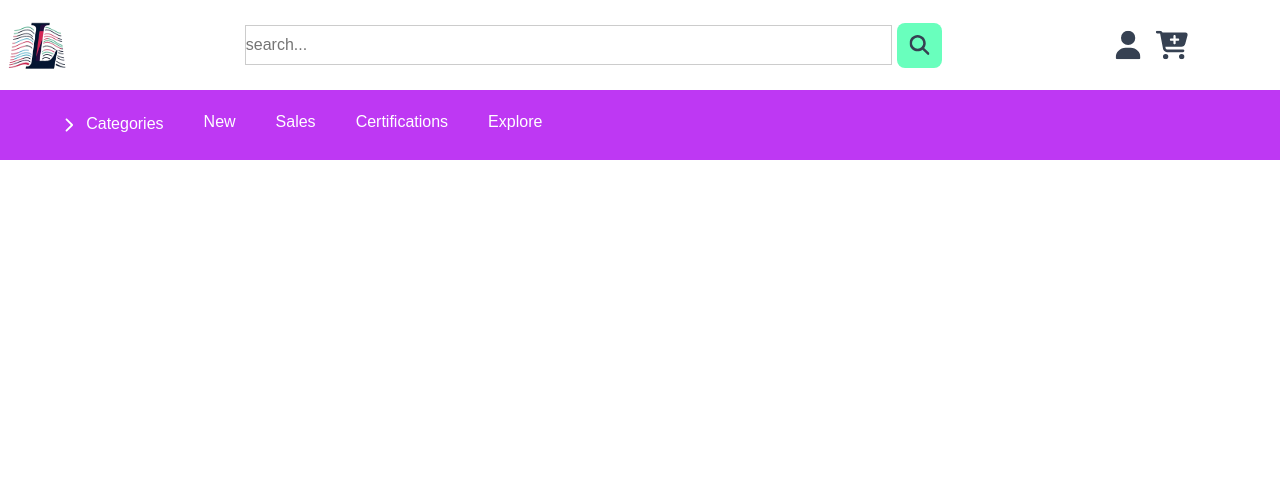
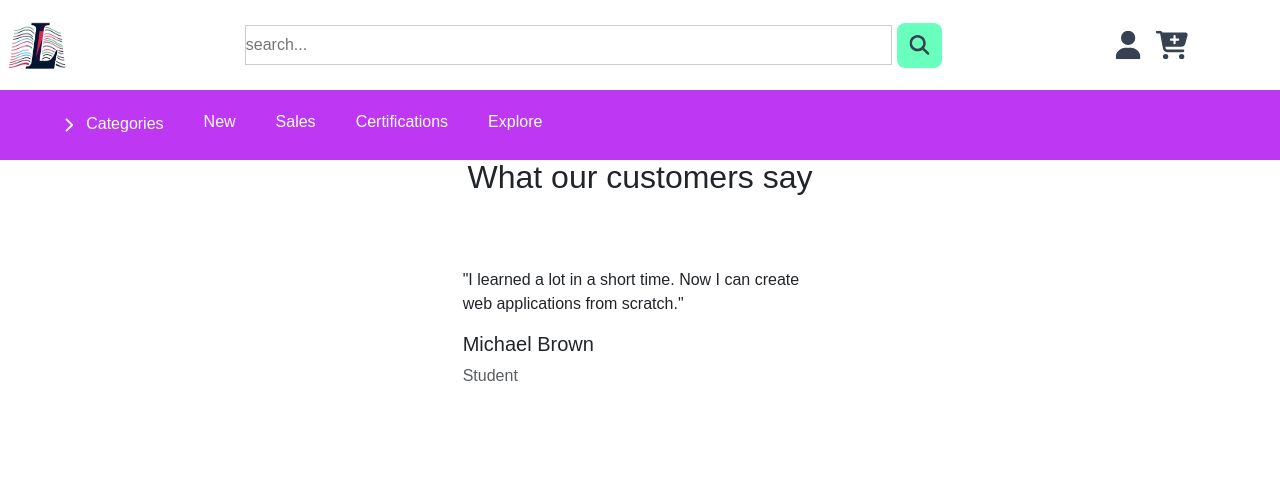
Before and after one commit to natalycux/landing_page, a PHP site: page /index.php in a window 1280 px wide. Shown: the top 499 px of the page. Run offline with PHP 8.4, Linux system fonts and the light colour scheme; some libraries are stand-ins or nearby versions; some web fonts are replaced.

Commit message:
testimonials section
creation of the user testimonials section

```diff
--- a/public/index.php
+++ b/public/index.php
@@ -21,7 +21,26 @@ require __DIR__ . '/../config/config.php';
 ?>
 <?php include BASE_PATH . '/app/templates/header.php'; ?>
 
+<section class="testimonials-section py-5">
+    <div class="container-fluid">
+        <h2 class="text-center mb-5">What our customers say</h2>
+        <div class="row justify-content-center">
 
+        <div class="col-md-4 col-6 mb-4">
+    <div class="testimonial-card p-4">
+        <div class="testimonial-text">
+            <p>"I learned a lot in a short time. Now I can create web applications from scratch."</p>
+        </div>
+        <div class="testimonial-author">
+            <h5 class="mt-3">Michael Brown</h5>
+            <p class="text-muted">Student</p>
+        </div>
+    </div>
+</div>
+
+        </div>
+    </div>
+</section>
 
 
 </body>
```
